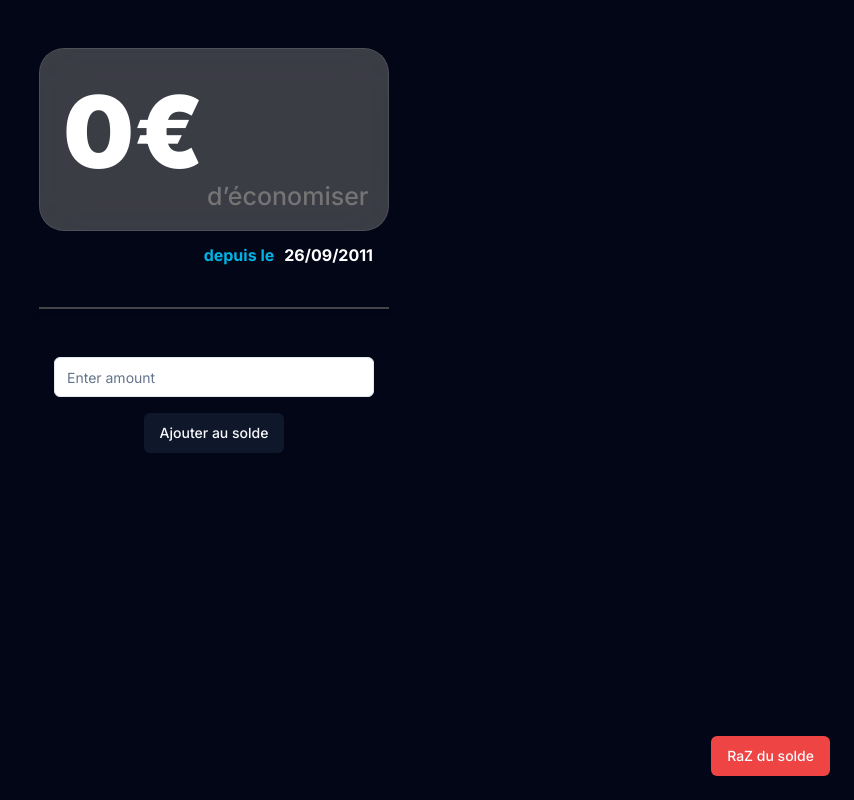
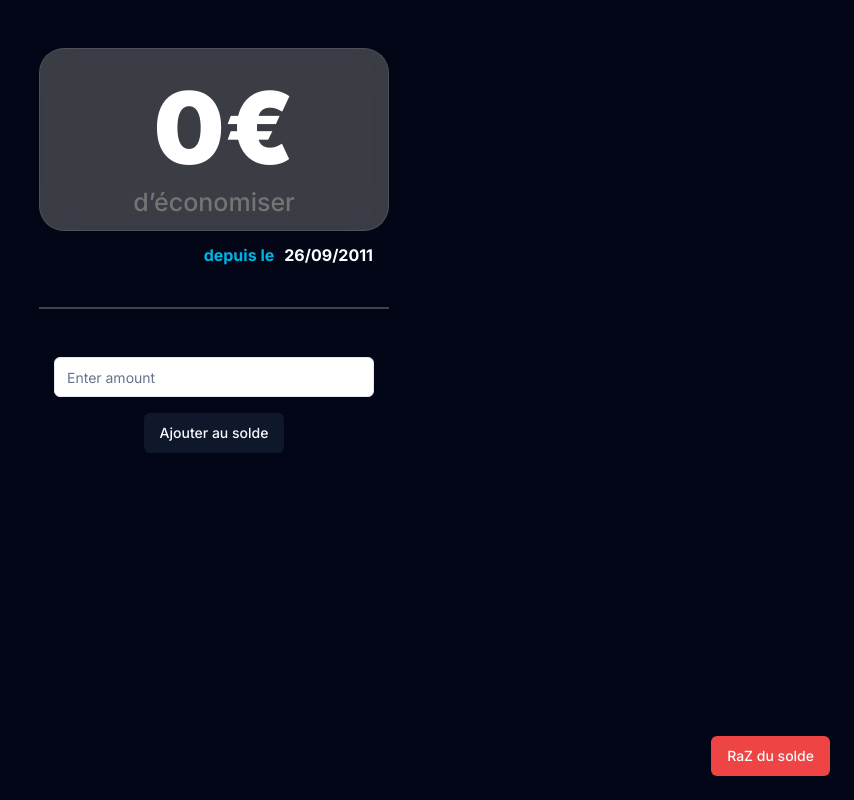
Before and after one commit to squach90/BudgetApp, a Next.js app: page / in a window 1280 px wide. Shown: the whole page, without its empty margins (426-1280 px from the left). Built offline with nearby package versions, Linux system fonts and the light colour scheme.

Commit message:
Fix Align Bug

```diff
--- a/app/Home/page.tsx
+++ b/app/Home/page.tsx
@@ -1,21 +1,51 @@
 "use client";
 
-import { useState, useEffect } from "react";
+import { useState, useEffect, useRef } from "react";
 import { Input } from "@/components/ui/input";
 import { Button } from "@/components/ui/button";
 
 const Home = () => {
   const [money, setMoney] = useState(0);
   const [inputValue, setInputValue] = useState("");
+  const moneyContainerRef = useRef<HTMLDivElement>(null); // Ref for money container
+
   useEffect(() => {
-    // Lorsque le composant est monté, récupérer le solde depuis localStorage s'il existe
+    adjustFontSize(); // Call adjustFontSize on initial render
+    window.addEventListener("resize", adjustFontSize); // Adjust font size on window resize
+    return () => {
+      window.removeEventListener("resize", adjustFontSize); // Cleanup resize event listener
+    };
+  }, [money, inputValue]); // Re-run adjustFontSize when money or inputValue changes
+
+  useEffect(() => {
+    // Fetch savedMoney from localStorage on mount
     const savedMoney = localStorage.getItem("savedMoney");
     if (savedMoney) {
       setMoney(parseFloat(savedMoney));
     }
   }, []);
 
-  const handleInputChange = (event: { target: { value: any } }) => {
+  const adjustFontSize = () => {
+    if (moneyContainerRef.current) {
+      const container = moneyContainerRef.current;
+      const margin = 10; // Margin in pixels
+      const desiredWidth = container.offsetWidth - 2 * margin; // Width of the container minus left and right margin
+
+      const moneyElement = container.querySelector("#money-text"); // Select money text element
+      if (moneyElement) {
+        let fontSize = 100; // Initial font size, adjust as needed
+        moneyElement.style.fontSize = `${fontSize}px`; // Set initial font size
+
+        // Check if the money text width exceeds the container width with margin
+        while (moneyElement.offsetWidth > desiredWidth && fontSize > 0) {
+          fontSize--;
+          moneyElement.style.fontSize = `${fontSize}px`;
+        }
+      }
+    }
+  };
+
+  const handleInputChange = (event: React.ChangeEvent<HTMLInputElement>) => {
     const value = event.target.value;
     if (value.length <= 4 && /^\d*\.?\d*$/.test(value)) {
       setInputValue(value);
@@ -27,39 +57,37 @@ const Home = () => {
     if (!isNaN(valueToAdd)) {
       const newMoney = money + valueToAdd;
       setMoney(newMoney);
-      localStorage.setItem("savedMoney", newMoney.toString()); // Sauvegarder le nouveau solde dans LocalStorage
+      localStorage.setItem("savedMoney", newMoney.toString());
     }
     setInputValue("");
   };
 
   const resetMoney = () => {
     setMoney(0);
-    localStorage.removeItem("savedMoney"); // Supprimer le solde sauvegardé dans LocalStorage
+    localStorage.removeItem("savedMoney");
   };
-  // Effectuer l'effet seulement une fois à l'initialisation
 
   return (
-    <div className="flex flex-col items-center mt-12 ">
+    <div className="flex flex-col items-center mt-12">
       <link
         href="https://fonts.googleapis.com/css2?family=Inter:wght@100..900&display=swap"
         rel="stylesheet"
-      ></link>
+      />
       <div id="Solde" className="mb-10">
         <div
+          ref={moneyContainerRef}
           style={{
             width: 350,
             height: 183,
             position: "relative",
             background: "rgba(96.78, 96.78, 96.78, 0)",
+            textAlign: "center", // Center the content horizontally
           }}
-          className="text-right"
         >
           <div
             style={{
               width: 350,
               height: 183,
-              left: 0,
-              top: 0,
               position: "absolute",
               background: "rgba(117.40, 117.40, 117.40, 0.50)",
               borderRadius: 25,
@@ -68,29 +96,33 @@ const Home = () => {
             }}
           />
           <div
+            id="money-text"
             style={{
-              left: 24,
-              top: 9,
-              position: "absolute",
+              margin: "0 10px", // Add 10px margin left and right
+              padding: "5px", // Add padding to better control the space
               color: "white",
               fontSize: 100,
               fontFamily: "Inter",
               fontWeight: "900",
               wordWrap: "break-word",
+              position: "absolute",
+              left: "50%",
+              transform: "translateX(-50%)",
             }}
           >
-            <h1 className="text-right">{money}€</h1>
+            {money}€
           </div>
           <div
             style={{
-              left: 168,
-              top: 130,
-              position: "absolute",
+              bottom: 10,
               color: "#747474",
               fontSize: 25,
               fontFamily: "Inter",
               fontWeight: "500",
               wordWrap: "break-word",
+              position: "absolute",
+              left: "50%",
+              transform: "translateX(-50%)",
             }}
           >
             d’économiser
@@ -118,14 +150,14 @@ const Home = () => {
           boxShadow: "0px 4px 4px rgba(0, 0, 0, 0.25)",
           border: "1px #434349 solid",
         }}
-      ></div>
+      />
       <div className="mt-12 ml">
         <Input
           type="text"
           value={inputValue}
           onChange={handleInputChange}
           placeholder="Enter amount"
-          className=" size-lg text-black"
+          className="size-lg text-black"
           style={{ width: 320 }}
         />
       </div>
```
